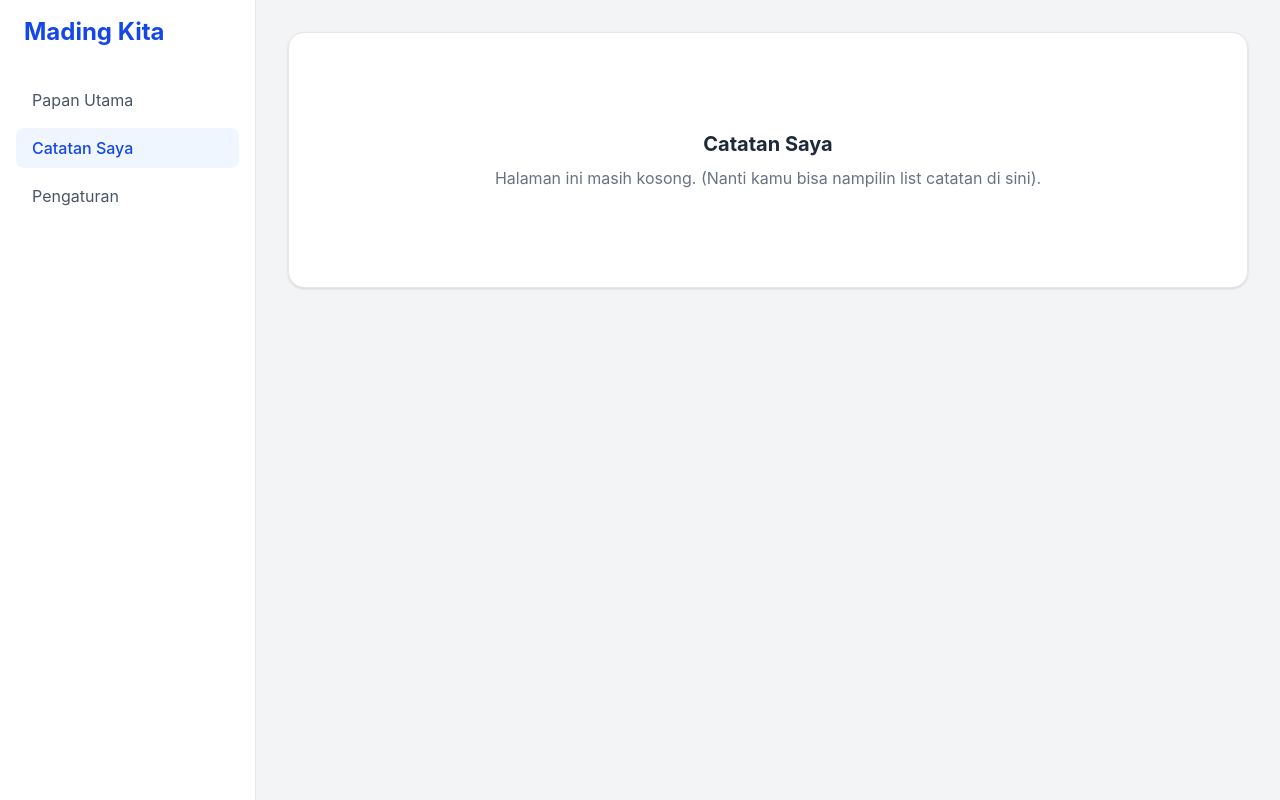
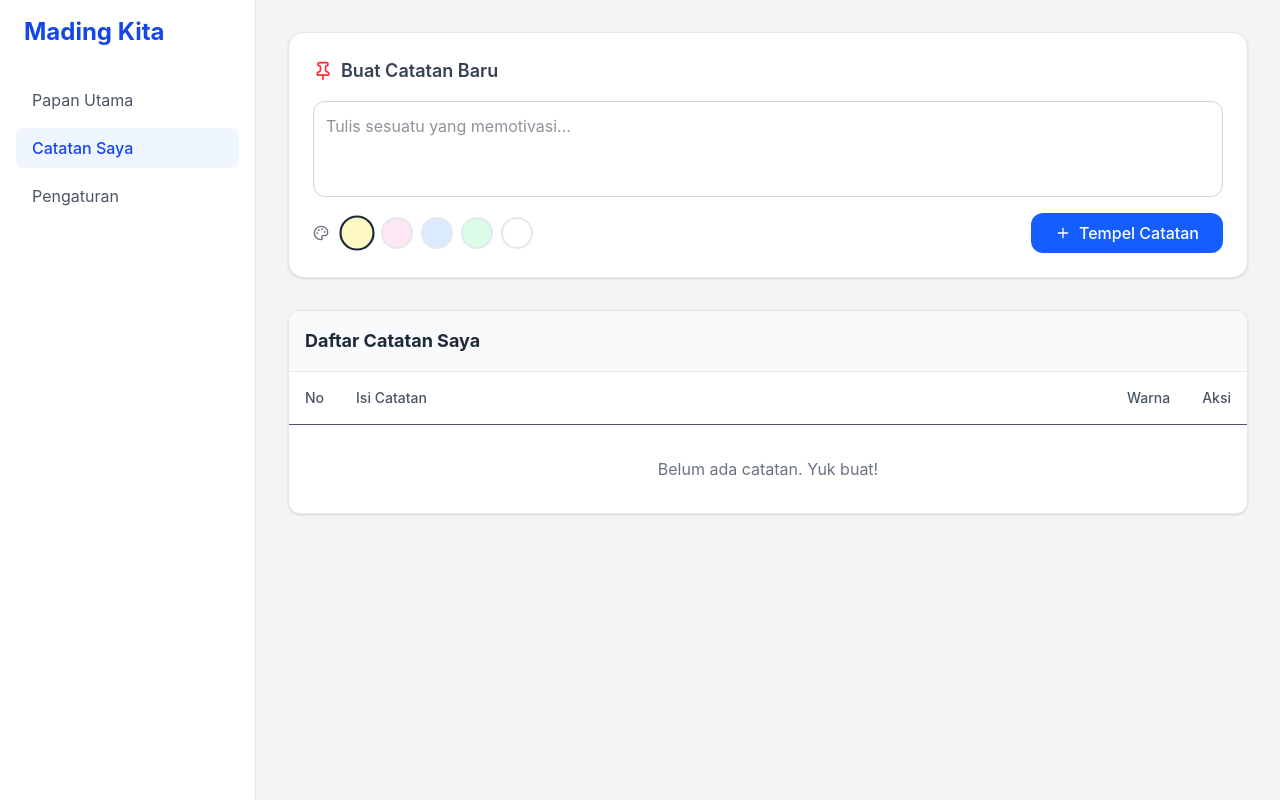
Before and after one commit to kafkalintang/mading-apps, a Next.js app: page /catatan-saya in a window 1280 px wide. Built offline with nearby package versions, Linux system fonts and the light colour scheme.

Commit message:
perbaikan catatan

```diff
--- a/app/catatan-saya/page.tsx
+++ b/app/catatan-saya/page.tsx
@@ -1,8 +1,121 @@
+'use client';
+
+import { useState, useEffect } from 'react';
+import NoteForm from '../components/NoteForm';
+import { getNotes, saveNotes, Note } from '../utils/storage';
+
 export default function CatatanSayaPage() {
+  const [notes, setNotes] = useState<Note[]>([]);
+  const [editingId, setEditingId] = useState<number | null>(null);
+  const [editText, setEditText] = useState('');
+
+  useEffect(() => {
+    setNotes(getNotes());
+  }, []);
+
+  // Fungsi Tambah Data
+  const handleAddNote = (text: string, color: string) => {
+    const newNote: Note = { id: Date.now(), text, color };
+    const updatedNotes = [...notes, newNote];
+    setNotes(updatedNotes);
+    saveNotes(updatedNotes);
+  };
+
+  // Fungsi Mulai Edit
+  const startEdit = (note: Note) => {
+    setEditingId(note.id);
+    setEditText(note.text);
+  };
+
+  // Fungsi Simpan Edit
+  const saveEdit = (id: number) => {
+    const updatedNotes = notes.map((note) =>
+      note.id === id ? { ...note, text: editText } : note
+    );
+    setNotes(updatedNotes);
+    saveNotes(updatedNotes);
+    setEditingId(null); // Tutup mode edit
+  };
+
   return (
-    <div className="bg-white p-8 rounded-2xl shadow-sm border border-gray-200 text-center flex flex-col items-center justify-center h-64 text-gray-500">
-      <h2 className="text-xl font-bold text-gray-800 mb-2">Catatan Saya</h2>
-      <p>Halaman ini masih kosong. (Nanti kamu bisa nampilin list catatan di sini).</p>
+    <div className="w-full flex flex-col gap-8">
+
+      {/* 1. FORM TAMBAH CATATAN */}
+      <div className="w-full">
+        <NoteForm onAddNote={handleAddNote} />
+      </div>
+
+      {/* 2. TABEL DAFTAR CATATAN */}
+      <div className="bg-white rounded-xl shadow-sm border border-gray-200 overflow-hidden">
+        <div className="p-4 border-b border-gray-200 bg-gray-50">
+          <h2 className="text-lg font-bold text-gray-800">Daftar Catatan Saya</h2>
+        </div>
+        <div className="overflow-x-auto">
+          <table className="w-full text-left border-collapse">
+            <thead>
+              <tr className="bg-white text-gray-600 text-sm border-b">
+                <th className="p-4 font-medium">No</th>
+                <th className="p-4 font-medium w-full">Isi Catatan</th>
+                <th className="p-4 font-medium text-center">Warna</th>
+                <th className="p-4 font-medium text-center">Aksi</th>
+              </tr>
+            </thead>
+            <tbody className="divide-y divide-gray-100">
+              {notes.length === 0 ? (
+                <tr>
+                  <td colSpan={4} className="p-8 text-center text-gray-500">
+                    Belum ada catatan. Yuk buat!
+                  </td>
+                </tr>
+              ) : (
+                notes.map((note, index) => (
+                  <tr key={note.id} className="hover:bg-gray-50 transition-colors">
+                    <td className="p-4 text-gray-500">{index + 1}</td>
+                    <td className="p-4">
+                      {editingId === note.id ? (
+                        // Mode Edit: Munculkan Input text
+                        <input
+                          type="text"
+                          value={editText}
+                          onChange={(e) => setEditText(e.target.value)}
+                          className="w-full p-2 border border-blue-300 rounded focus:outline-none focus:ring-2 focus:ring-blue-500"
+                          autoFocus
+                        />
+                      ) : (
+                        // Mode Lihat: Munculkan Teks
+                        <span className="text-gray-800">{note.text}</span>
+                      )}
+                    </td>
+                    <td className="p-4 text-center">
+                      <span className={`inline-block w-6 h-6 rounded-full border ${note.color}`}></span>
+                    </td>
+                    <td className="p-4 text-center">
+                      {editingId === note.id ? (
+                        // Tombol Simpan saat mode edit
+                        <button
+                          onClick={() => saveEdit(note.id)}
+                          className="text-sm bg-green-500 text-white px-3 py-1 rounded hover:bg-green-600"
+                        >
+                          Simpan
+                        </button>
+                      ) : (
+                        // Tombol Edit saat mode lihat
+                        <button
+                          onClick={() => startEdit(note)}
+                          className="text-sm bg-blue-500 text-white px-3 py-1 rounded hover:bg-blue-600"
+                        >
+                          Edit
+                        </button>
+                      )}
+                    </td>
+                  </tr>
+                ))
+              )}
+            </tbody>
+          </table>
+        </div>
+      </div>
+
     </div>
   );
 }
```
